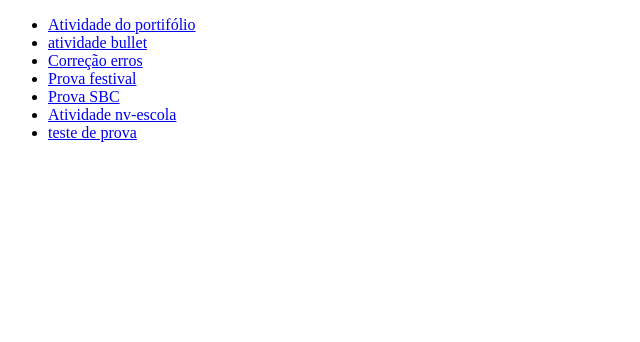
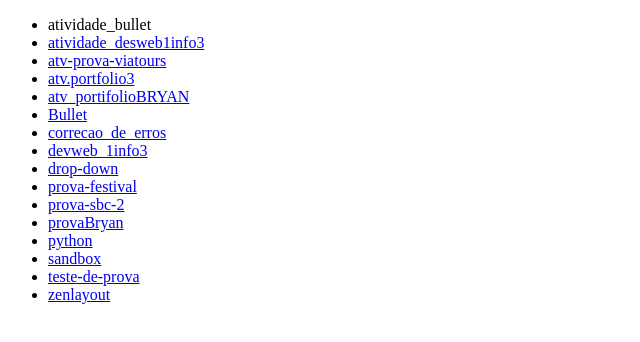
Before and after one commit to bryan-ifc/desenvolvimento-web, a plain HTML site: page index.html in a window 1280 px wide. Shown: the whole page, without its empty margins (0-640 px from the left). Drawn offline with Linux system fonts and the light colour scheme.

Commit message:
adicionei as pastas no index

```diff
--- a/index.html
+++ b/index.html
@@ -7,13 +7,22 @@
 </head>
 <body>
     <ul>
-        <li><a href="atv_portifolioBRYAN/">Atividade do portifólio</a></li>
-        <li><a href="Bullet/"> atividade bullet</a></li>
-        <li><a href="correcao_de_erros/">Correção erros</a></li>
-        <li><a href="prova-festival/">Prova festival</a></li>
-        <li><a href="prova-sbc-2/">Prova SBC</a></li>
-        <li><a href="provaBryan/"> Atividade nv-escola</a></li>
-        <li><a href="teste-de-prova/">teste de prova</a></li>
+        <li><a href="atividade_bullet/"></a>atividade_bullet</li>
+        <li><a href="atividade_desweb1info3/">atividade_desweb1info3</a></li>
+        <li><a href="atv-prova-viatours/">atv-prova-viatours</a></li>
+        <li><a href="atv.portfolio3/">atv.portfolio3</a></li>
+        <li><a href="atv_portifolioBRYAN/">atv_portifolioBRYAN</li>
+        <li><a href="Bullet/">Bullet</a></li>
+        <li><a href="correcao_de_erros/">correcao_de_erros</a></li>
+        <li><a href="devweb_1info3/">devweb_1info3</a></li>
+        <li><a href="drop-down/">drop-down</a></li>
+        <li><a href="prova-festival/">prova-festival</a></li>
+        <li><a href="prova-sbc-2/">prova-sbc-2</a></li>
+        <li><a href="provaBryan/">provaBryan</a></li>
+        <li><a href="python/">python</a></li>
+        <li><a href="sandbox/">sandbox</a></li>
+        <li><a href="teste-de-prova/">teste-de-prova</a></li>
+        <li><a href="zenlayout/">zenlayout</a></li>
     </ul>
 
 </body>
```
